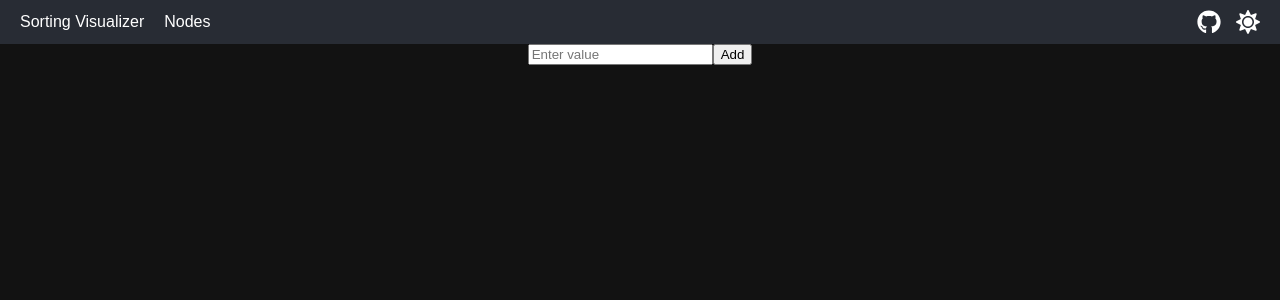
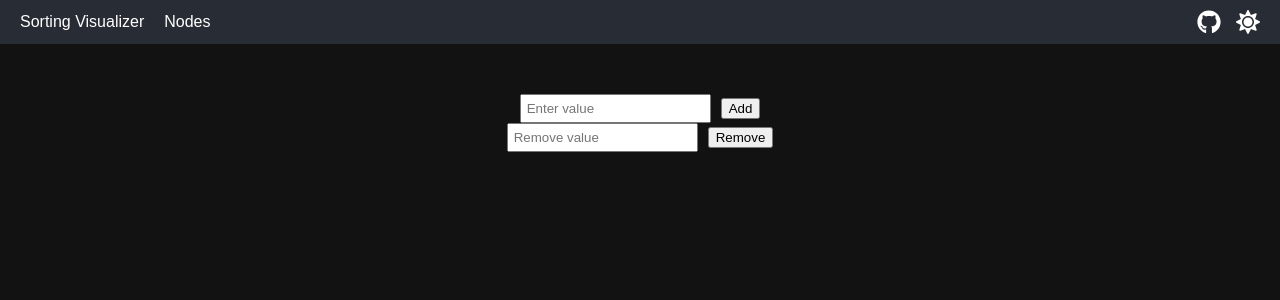
Before and after one commit to thejamesgore/comp-sci, a React (Vite) app: page /nodes in a window 1280 px wide. Shown: the top 300 px of the page. Built offline with nearby package versions, Linux system fonts and the light colour scheme.

Commit message:
add remove method to visualiser

```diff
--- a/src/components/NodeVisualiser.css
+++ b/src/components/NodeVisualiser.css
@@ -1,11 +1,9 @@
-
-
-.visualizer {
+.nodevisualizer {
     text-align: center;
     margin-top: 50px;
 }
 
-#valueInput {
+input {
     margin-right: 10px;
     padding: 5px;
 }
--- a/src/components/NodeVisualiser.jsx
+++ b/src/components/NodeVisualiser.jsx
@@ -1,19 +1,30 @@
 import React, { useState } from 'react'
-// import LinkedList
+import { LinkedList } from '../utils/structs'
 import './NodeVisualiser.css'
 
 const NodeVisualiser = () => {
+  const [list] = useState(new LinkedList())
   const [elements, setElements] = useState([])
   const [inputValue, setInputValue] = useState('')
+  const [removeValue, setRemoveValue] = useState('')
 
   const addElement = () => {
     if (inputValue.trim() === '') return
-    setElements([...elements, inputValue])
+    list.append(inputValue)
+    setElements(list.toArray())
     setInputValue('')
+  }
+
+  const removeElement = () => {
+    if (removeValue.trim() === '') return
+    list.remove(removeValue)
+    setElements(list.toArray())
+    setRemoveValue('')
   }
 
   return (
     <div className="nodevisualizer">
+      <div>
         <input
           type="text"
           value={inputValue}
@@ -21,6 +32,16 @@ const NodeVisualiser = () => {
           placeholder="Enter value"
         />
         <button onClick={addElement}>Add</button>
+      </div>
+      <div>
+        <input
+          type="text"
+          value={removeValue}
+          onChange={(e) => setRemoveValue(e.target.value)}
+          placeholder="Remove value"
+        />
+        <button onClick={removeElement}>Remove</button>
+      </div>
       <div className="list">
         {elements.map((element, index) => (
           <div key={index} className="node">
--- a/src/utils/structs.js
+++ b/src/utils/structs.js
@@ -11,30 +11,45 @@ class LinkedList {
   }
 
   append(value) {
-    // We create a new node that will be appeneded to the linked list
     const newNode = new Node(value)
-    // If there's no linked list yet there will be no head, so we create a new node and point the head towards it. Then we will have one node.
     if (!this.head) {
       this.head = newNode
       return newNode
     }
 
-    // If we already have at least one or more nodes... we create a pointer that will travel along the linked list.
-    // It will point towards the top of the Linked list at the head as we can only guarentee this nodes position.
     let current = this.head
-
-    // We iterate from node to node until we reach one which points to null. This will be the last node
     while (current.next) {
       current = current.next
     }
-    // then we add the new node to the linked list by pointing the last node of the list to the new node.
     current.next = newNode
-
-    // we then return the new node
     return newNode
   }
 
-  //   Helper function to convert LL into array for react.
+  remove(value) {
+    if (!this.head) {
+      return null
+    }
+
+    if (this.head.value === value) {
+      const removedNode = this.head
+      this.head = this.head.next
+      return removedNode
+    }
+
+    let current = this.head
+    while (current.next && current.next.value !== value) {
+      current = current.next
+    }
+
+    if (current.next) {
+      const removedNode = current.next
+      current.next = current.next.next
+      return removedNode
+    }
+
+    return null
+  }
+
   toArray() {
     const elements = []
     let current = this.head
@@ -46,4 +61,4 @@ class LinkedList {
   }
 }
 
-export default { Node, LinkedList }
+export { Node, LinkedList }
```
Lines whose indentation alone changed are shown as unchanged.
